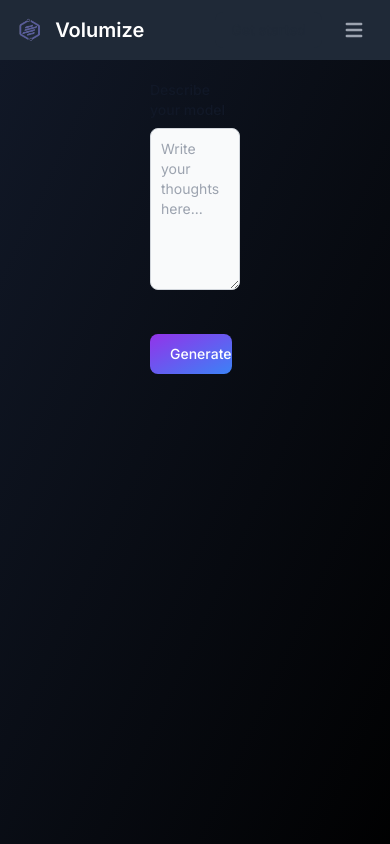
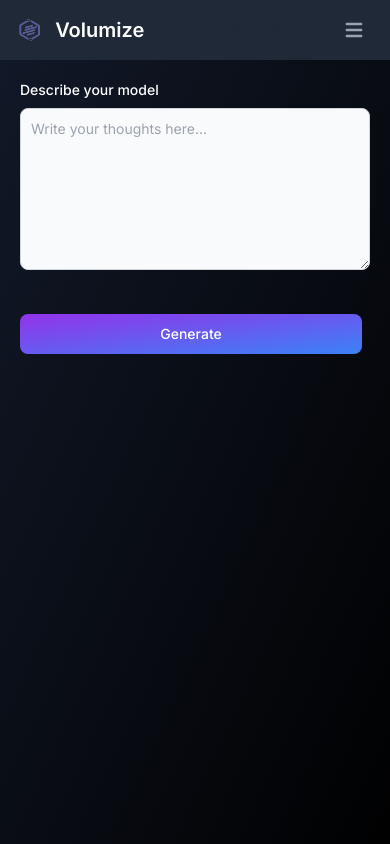
Before and after one commit to Zhassulan1/Volumize-Front, a Next.js app: page /create/text in a window 390 px wide. Shown: the top 844 px of the page. Built offline with nearby package versions, Linux system fonts and the light colour scheme.

Commit message:
fix: fixed adaptivity issues in generate pages

```diff
--- a/src/app/components/uploadSection/index.tsx
+++ b/src/app/components/uploadSection/index.tsx
@@ -149,8 +149,8 @@
 
   return (
     <>
-      <div className='flex flex-row items-center m-auto justify-center align-middle'>
-        <div className='w-1/3 p-5'>
+      <div className='md:flex md:flex-row items-center justify-center align-middle'>
+        <div className='md:w-1/3 p-5 w-screen'>
           <form onSubmit={onSubmit} className='flex flex-col m-auto'>
             {imageURL ? (
               <Thumbnail imageURL={imageURL} onRemoveImage={onRemoveImage} />
@@ -168,13 +168,13 @@
         </div>
         {
           loading ? (
-            <div>
+            <div className='items-center md:mx-0 m-auto max-w-64'>
               <Progress progress={progress} />
               <TimeCounter />
             </div>
           ) : (
             (objURL) &&
-            <div className='h-64 flex flex-col my-auto'>
+            <div className='h-64 flex flex-col my-16'>
               <Viewer url={objURL} rotate={[0, 0, 0]} />
               <PrimaryLink text="Download" url={objURL} />
             </div>
--- a/src/app/create/page.tsx
+++ b/src/app/create/page.tsx
@@ -13,6 +13,9 @@
             <div className="min-h-screen align-middle justify-center">
 
                 <UploadSection></UploadSection>
+                <br />
+                <br />
+
                 <div className="align-middle justify-center flex">
                     <SecondaryLink text="Try Creating 3D Model from text" url="/create/text" />
                 </div>
--- a/src/app/create/text/page.tsx
+++ b/src/app/create/text/page.tsx
@@ -100,6 +100,8 @@
       setLoading(false);
 
     } catch (error: any) {
+      console.log("Server error", error);
+      setLoading(false);
       toast.error("Server error", {
         autoClose: 5000,
       });
@@ -111,19 +113,19 @@
     <>
       <Header />
       <div className="bg-gradient-to-br from-gray-900 to-black align-middle justify-between">
-        <div className='flex flex-row m-auto justify-center content-center items-start min-h-screen '>
-          <div className='w-1/3 p-5'>
+        <div className='md:flex md:flex-row items-center justify-center align-middle min-h-screen '>
+          <div className='md:w-1/3 p-5 w-screen'>
             <form onSubmit={onSubmit} className='flex flex-col m-auto'>
               <label
                 htmlFor="message"
-                className="block mb-2 text-sm font-medium text-gray-900 dark:text-white"
+                className="block mb-2 text-sm font-medium text-white"
               >
                 Describe your model
               </label>
               <TextArea onChange={setPromt} />
               <button
                 type="submit"
-                className="text-white bg-gradient-to-br from-purple-600 to-blue-500 hover:bg-gradient-to-bl focus:ring-4 focus:outline-none hover:ring-blue-300 dark:hover:ring-blue-800 font-medium rounded-lg text-sm px-5 py-2.5 text-center me-2 mb-2 my-11"
+                className="text-white bg-gradient-to-br from-purple-600 to-blue-500 hover:bg-gradient-to-bl focus:ring-4 focus:outline-none hover:ring-blue-800 font-medium rounded-lg text-sm px-5 py-2.5 text-center me-2 mb-2 my-11"
               >
                 Generate
               </button>
@@ -132,13 +134,13 @@
 
           {
             loading ? (
-              <div className='flex flex-col my-16'>
+              <div className='items-center md:mx-0 m-auto max-w-64'>
                 <Progress progress={progress} />
                 <TimeCounter />
               </div>
             ) : (
               objURL &&
-              <div className='flex flex-col'>
+              <div className='h-64 flex flex-col my-16'>
                 <Viewer url={objURL} rotate={[0, 0, 0]} />
                 <PrimaryLink text="Download" url={objURL} />
               </div>
```
